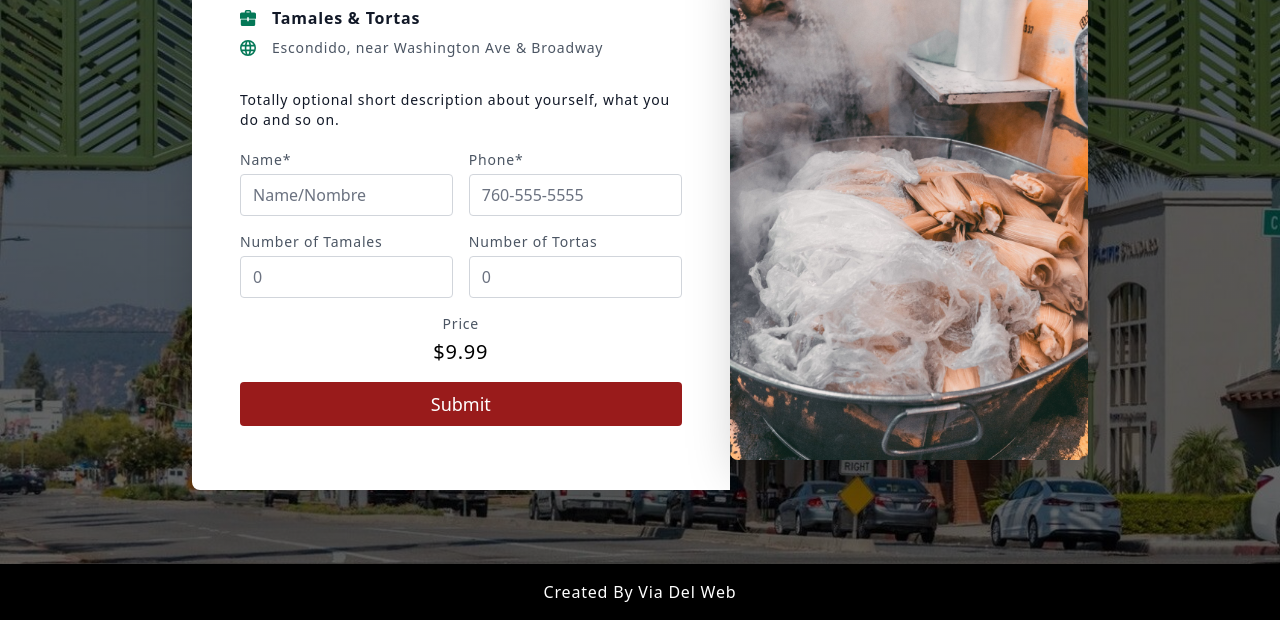
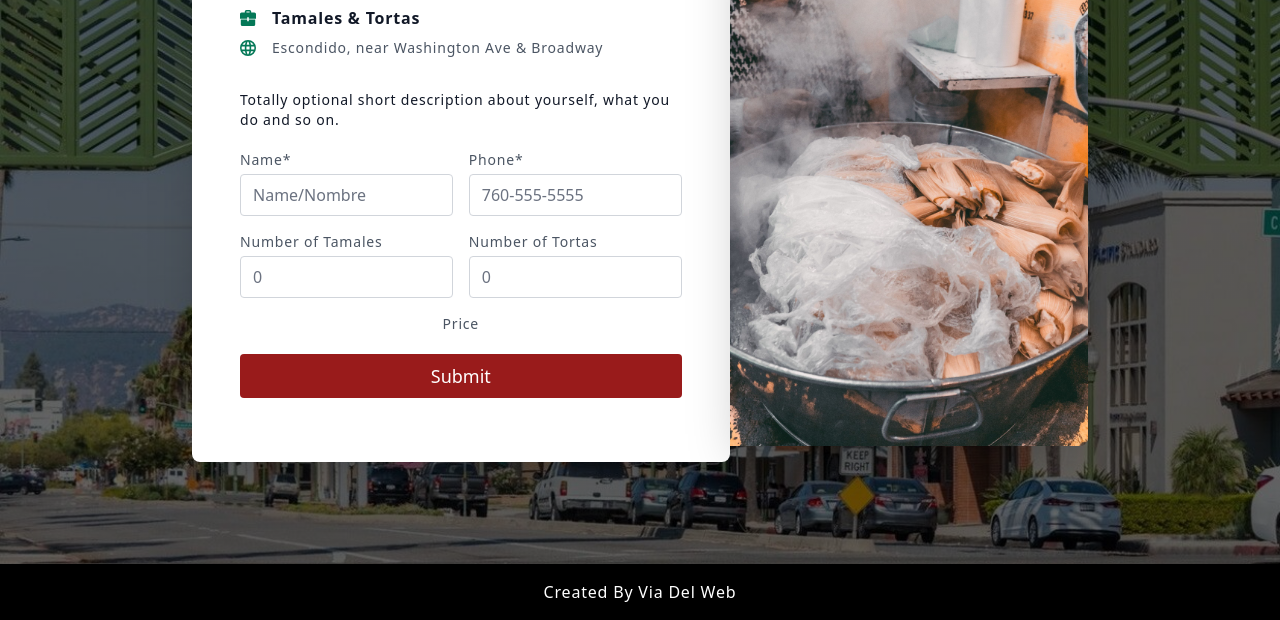
Before and after one commit to salemaziel/street-vendor-ordering, a Gatsby site: page / in a window 1280 px wide. Shown: the part 236-856 px from the top of the page. Built offline with nearby package versions, Linux system fonts and the light colour scheme; Gatsby itself is replaced by a stand-in of ours.

Commit message:
added tortas input, function to show price

```diff
--- a/src/components/EstimateForm.js
+++ b/src/components/EstimateForm.js
@@ -1,10 +1,22 @@
+//import React, { useState } from "react";
+
 import React from "react";
 import { useForm } from "react-hook-form";
 
+
+
+
+
+
 const EstimateForm = () => {
-  const { register, handleSubmit, errors } = useForm();
+  const { register, handleSubmit, errors, watch } = useForm();
+  const watchAllFields = watch();
   const onSubmit = (data) => console.log(data);
   console.log(errors);
+
+  //const [age, setAge] = useState(19);
+  //const handleClick = () => setAge(age + 1)
+
   return (
     <>
       <form
@@ -106,16 +118,26 @@ const EstimateForm = () => {
             />
           </div>
         </div>
-        <div className="flex justify-center mx-auto mb-4 text-center">
-          <div className="flex flex-col">
+        <div className="flex flex-col justify-center mb-4 text-center">
+
           <label htmlFor="text" className="text-sm leading-7 text-gray-600">
             Price
           </label>
-          <div className="text-xl text-center text-black">
-            $9.99
+          <div className="flex flex-row justify-evenly">
+          <div className="mx-auto text-xl text-center text-black">
+            {watchAllFields.tamales ? (<p>${[watchAllFields.tamales * 2]}</p>) : ("")}
+          </div>
+          <div className="mx-auto text-xl text-center text-black">
+            {watchAllFields.tortas ? (<p> ${[watchAllFields.tortas * 5]}</p>) : ("")}
           </div>
           </div>
         </div>
+        {/*<div class>
+          I am {age} Years Old
+        <div>
+        <button onClick={handleClick}>Increase my age! </button>
+      </div>
+        </div>*/}
 
         <input
           type="submit"
--- a/src/components/Pages/Home/ProfileCard.js
+++ b/src/components/Pages/Home/ProfileCard.js
@@ -20,7 +20,7 @@ function ProfileCard(){
         {/*Main Col*/}
         <div
           id="profile"
-          className="w-full mx-6 bg-white rounded-lg shadow-2xl opacity-75 lg:w-3/5 lg:rounded-l-lg lg:rounded-r-none lg:mx-0 animate-fade-in-fwd"
+          className="w-full mx-6 bg-white rounded-lg shadow-2xl opacity-75 lg:w-3/5 lg:rounded-lg lg:mx-0 animate-fade-in-fwd"
         >
           <div className="p-4 text-center md:p-12 lg:text-left">
             {/* Image for mobile view*/}
@@ -221,7 +221,7 @@ function ProfileCard(){
           {/* Big profile image for side bar (desktop) */}
           <img
             src={TamalesLady}
-            className="hidden rounded-none shadow-2xl lg:rounded-lg lg:block animate-fade-in-fwd"
+            className="hidden rounded-none shadow-2xl lg:rounded-lg lg:rounded-r-lg lg:rounded-l-none lg:block animate-fade-in-fwd"
           />
           {/* Image from: http://unsplash.com/photos/MP0IUfwrn0A */}
         </div>
```
